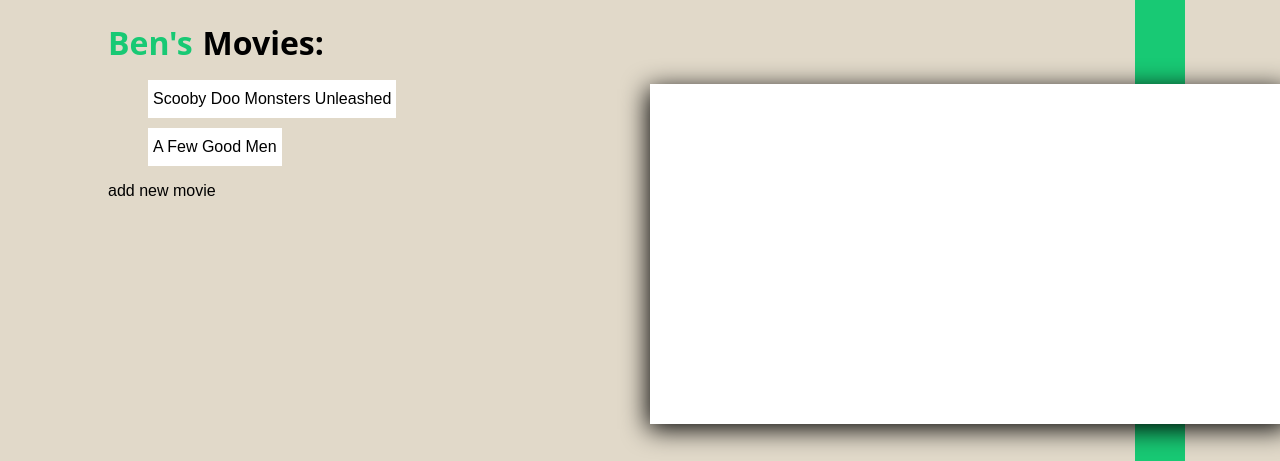
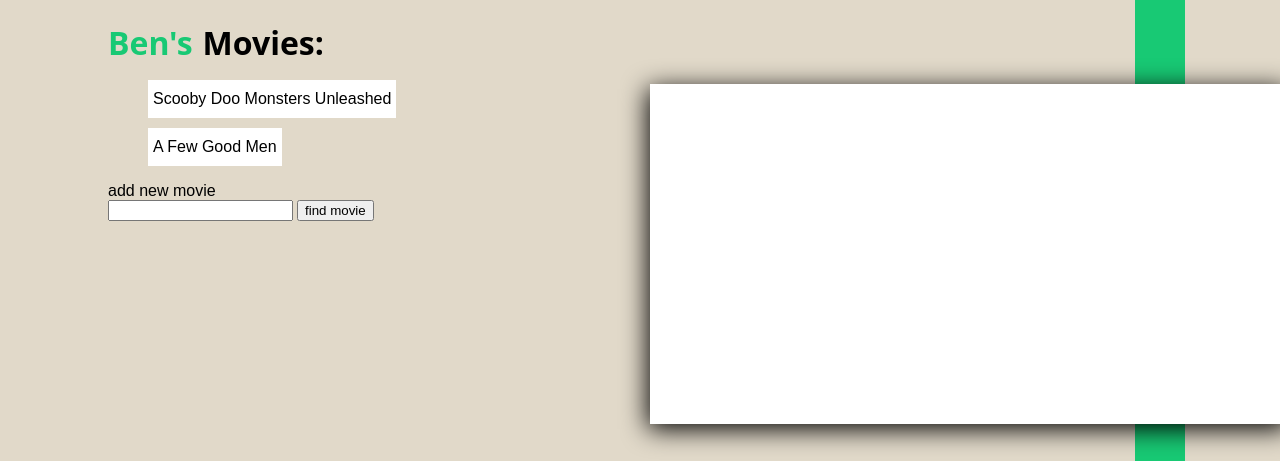
Before and after one commit to benPeters182/seniorproj, a Django app: a page that uses watchlist/templates/watchlist/index.html in a window 1280 px wide. Shown: the part 146-607 px from the top of the page. Run offline with Django 3.2, Linux system fonts and the light colour scheme; data comes from the database, SQL or seed files in the repository.

Commit message:
form implementation
There is now a means of generating the form, though it doesn't create a movie object yet.

```diff
--- a/watchlist/templates/watchlist/index.html
+++ b/watchlist/templates/watchlist/index.html
@@ -21,6 +21,13 @@ function toggleWatchlistMenu() {
     }
   }
 
+}
+
+function searchMovies() {
+  var search_prompt = document.getElementById("movie-search").value;
+  var search_prompt = document.getElementById("movie-search").value;
+  console.log(search_prompt);
+  location.href="/watchlist/movie-options/Leah/" + search_prompt
 }
 </script>
 
@@ -77,7 +84,9 @@ function toggleWatchlistMenu() {
         {% endfor %}
         </ul>
     {% endif %}
-    <div class="new_movie_button"><a href="{% url 'watchlist:new_movie' watchlst.name %}"> add new movie </a></div>
+    <div class="new_movie_button"><a href="{% url 'watchlist:new_movie_options' watchlst.name 'Herbie' %}"> add new movie </a></div>
+    <input type="text" name="movie-search" id="movie-search" value="">
+    <button type="button" name="button" onclick="searchMovies()">find movie</button>
 
   </div>
 </div>
--- a/watchlist/templates/watchlist/newmovieoptions.html
+++ b/watchlist/templates/watchlist/newmovieoptions.html
@@ -2,8 +2,7 @@
 <head>
     <link rel="stylesheet" href="{% static 'css/newmovie.css' %}">
 </head>
-peepee
-<form action="{% url 'watchlist:new_movie_options' watchlst.name%}" method="post">
+<form action="{% url 'watchlist:new_movie_options' watchlst.name search_text%}" method="post">
     {% csrf_token %}
     {{ form }}
     <input type="submit" value="Submit">
--- a/watchlist/urls.py
+++ b/watchlist/urls.py
@@ -6,6 +6,6 @@ app_name = 'watchlist'
 urlpatterns = [
     path('<list_name>', views.index, name='index'),
     path('<int:movie_id>/', views.detail, name='detail'),
-    path('<list_name>/new-movie', views.new_movie, name='new_movie'),
-    path('<list_name>/new-movie-options', views.new_movie, name='new_movie_options')
+    path('new-movie/<list_name>/', views.new_movie, name='new_movie'),
+    path('movie-options/<list_name>/<search_text>', views.new_movie_options, name='new_movie_options')
 ]
--- a/watchlist/views.py
+++ b/watchlist/views.py
@@ -5,7 +5,7 @@ from bs4 import BeautifulSoup
 import requests
 
 from .models import Movie, WatchList
-from .forms import NewMovieForm, UpdateMovieForm
+from .forms import NewMovieForm, UpdateMovieForm, NewMovieOptionsForm
 
 def index(request, list_name):
     watchlst = get_object_or_404(WatchList, name=list_name)
@@ -60,11 +60,28 @@ def find_movie_page(title):
 
 
 def new_movie(request, list_name):
-    watchlst = get_object_or_404(WatchList, name=list_name)
+    watchlst = get_object_or_404(WatchList, name = list_name)
 
     if request.method == 'POST':
         form = NewMovieForm(request.POST)
         if form.is_valid():
+            movie_title = form.cleaned_data['movie_title']
+
+            return HttpResponseRedirect("/watchlist/" + watchlst.name + "/options/Herbie")#"/watchlist/" + watchlst.name + "/new-movie-options/" + "Herbie")
+    else:
+        form = NewMovieForm()
+
+    return render(request, 'watchlist/newmovie.html', {'watchlst': watchlst, 'form': form})
+
+def new_movie_options(request, list_name, search_text):
+    watchlst = get_object_or_404(WatchList, name = list_name)
+    choices = [("https://www.imdb.com/title/tt0087469/?ref_=fn_al_tt_2", "Fortnite"), ("https://www.imdb.com/title/tt0087469/?ref_=fn_al_tt_2", "Different Limitless")]
+
+    if request.method == 'POST':
+        form = NewMovieOptionsForm(request.POST, movie_choices = choices)
+        print("got to line 82")
+        if form.is_valid():
+
             newmov = Movie()
             newmov.movie_title = form.cleaned_data['movie_title']
             soup = find_movie_page(newmov.movie_title)
@@ -78,32 +95,6 @@ def new_movie(request, list_name):
 
             return HttpResponseRedirect("/watchlist/" + watchlst.name)
     else:
-        form = NewMovieForm()
+        form = NewMovieOptionsForm(movie_choices = choices)
 
-    return render(request, 'watchlist/newmovie.html', {'watchlst': watchlst, 'form': form})
-
-def new_movie_options(request):
-
-    choices = [("https://www.imdb.com/title/tt0087469/?ref_=fn_al_tt_2", "Limitless (I) (2011)"), ("https://www.imdb.com/title/tt0087469/?ref_=fn_al_tt_2", "Different Limitless")]
-
-    if request.method == 'POST':
-        form = NewMovieOptionsForm(request.POST, choices)
-        print(form)
-        if form.is_valid():
-            """
-            newmov = Movie()
-            newmov.movie_title = form.cleaned_data['movie_title']
-            soup = find_movie_page(newmov.movie_title)
-
-            newmov.movie_title = soup.find('div', class_='title_wrapper').h1.get_text()
-            newmov.synopsis = soup.find_all('div', class_='summary_text')[0].get_text()
-            newmov.featured_img = soup.find('div', class_='poster').img['src']
-            newmov.list = watchlst
-
-            newmov.save()
-            """
-            return HttpResponseRedirect("/watchlist/" + watchlst.name)
-    else:
-        form = NewMovieForm()
-
-    return render(request, 'watchlist/newmovieoptions.html', {'watchlst': watchlst, 'form': form})
+    return render(request, 'watchlist/newmovieoptions.html', {'watchlst': watchlst, 'form': form, 'search_text': search_text})
```
Also changed, not shown: watchlist/forms.py (+6 -4 lines).
